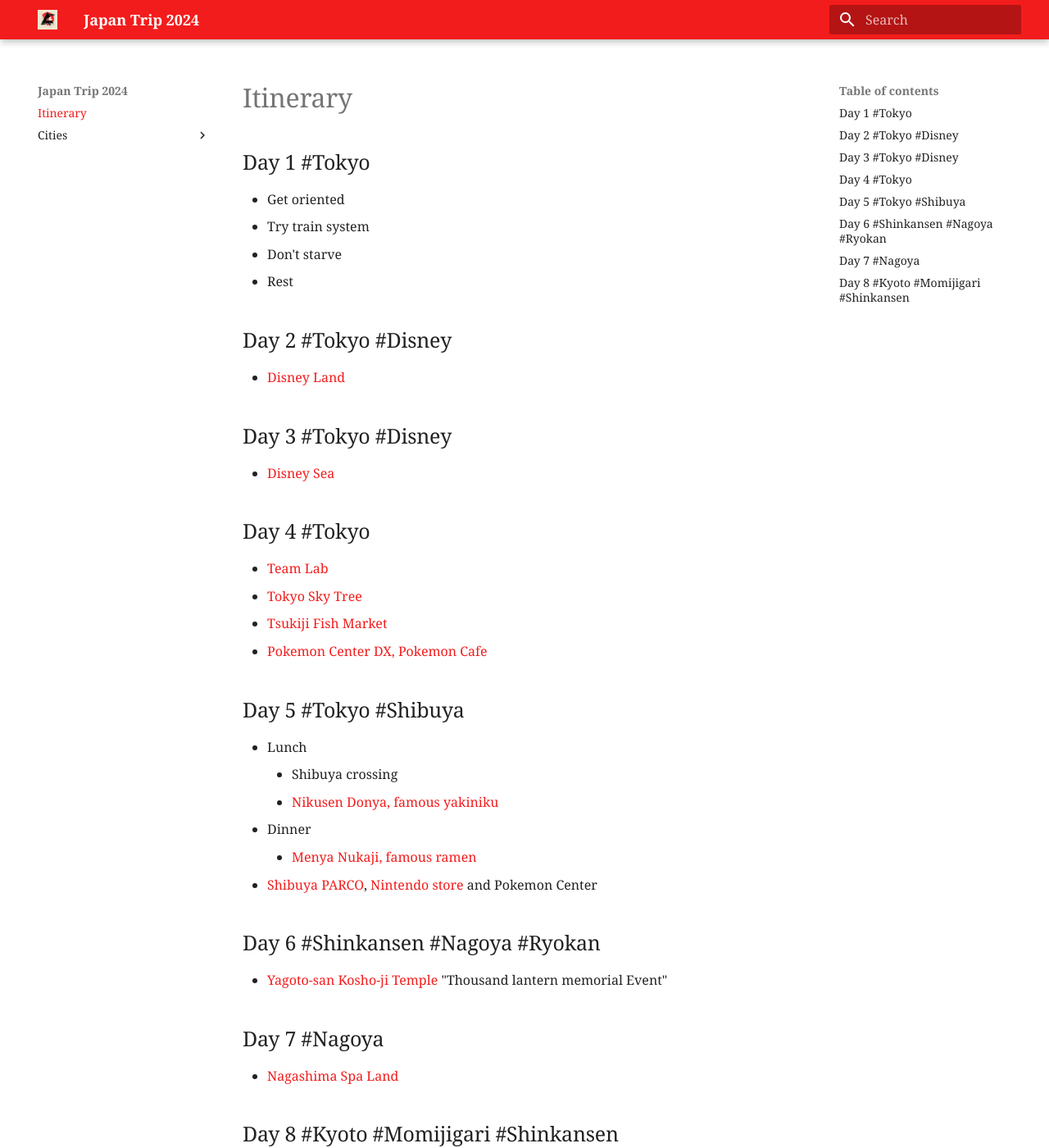
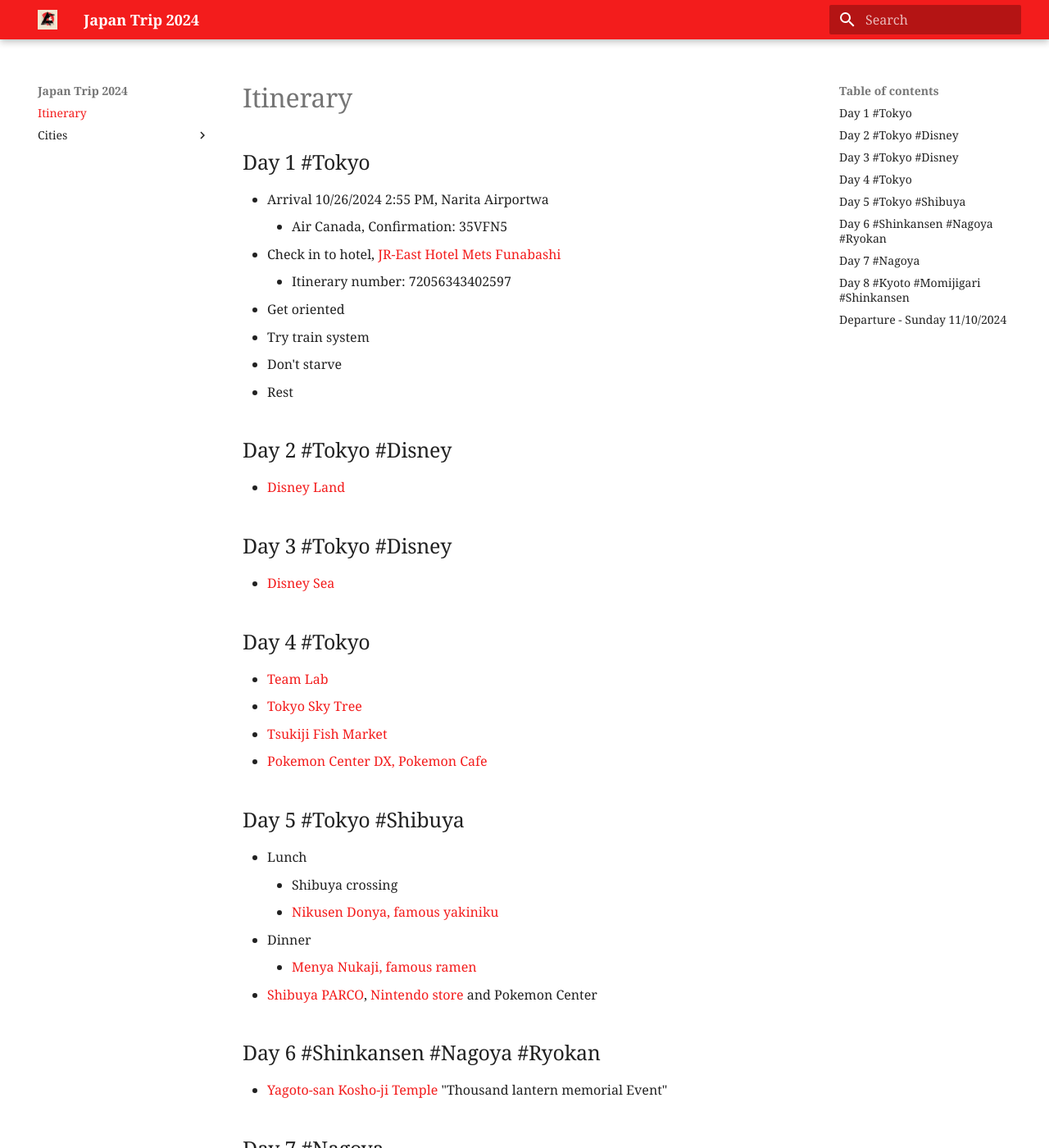
Before and after one commit to Jmangle93/japan-trip, an MkDocs documentation site: the page built from docs/Itinerary.md, in a window 1280 px wide and 1400 px high. Shown: the whole window at 82% size. Built offline with MkDocs 1.6.1 and Material for MkDocs 9.7.7, drawn with Linux system fonts in a browser that asks for light colours; some web fonts are replaced; some of the changed text lies outside the part shown.

Commit message:
Updates to itinerary

```diff
--- a/docs/Itinerary.md
+++ b/docs/Itinerary.md
@@ -1,5 +1,9 @@
 Dates: 10/25 - 11/11
 ## Day 1 #Tokyo
+- Arrival 10/26/2024 2:55 PM, Narita Airportwa
+	- Air Canada, Confirmation: 35VFN5
+- Check in to hotel, [JR-East Hotel Mets Funabashi](https://www.hotels.com/ho652673280/jr-east-hotel-mets-funabashi-funabashi-japan/?langid=1033)
+	- Itinerary number: 72056343402597
 - Get oriented
 - Try train system
 - Don't starve
@@ -26,3 +30,10 @@
 - [Nagashima Spa Land](https://www.nagashima-onsen.co.jp/spaland/)
 ## Day 8 #Kyoto #Momijigari #Shinkansen
 - LEAVES
+
+
+
+## Departure - Sunday 11/10/2024
+- Check out of hotel
+- Train to Narita Airport
+- Departing flight 6:05 PM
```
